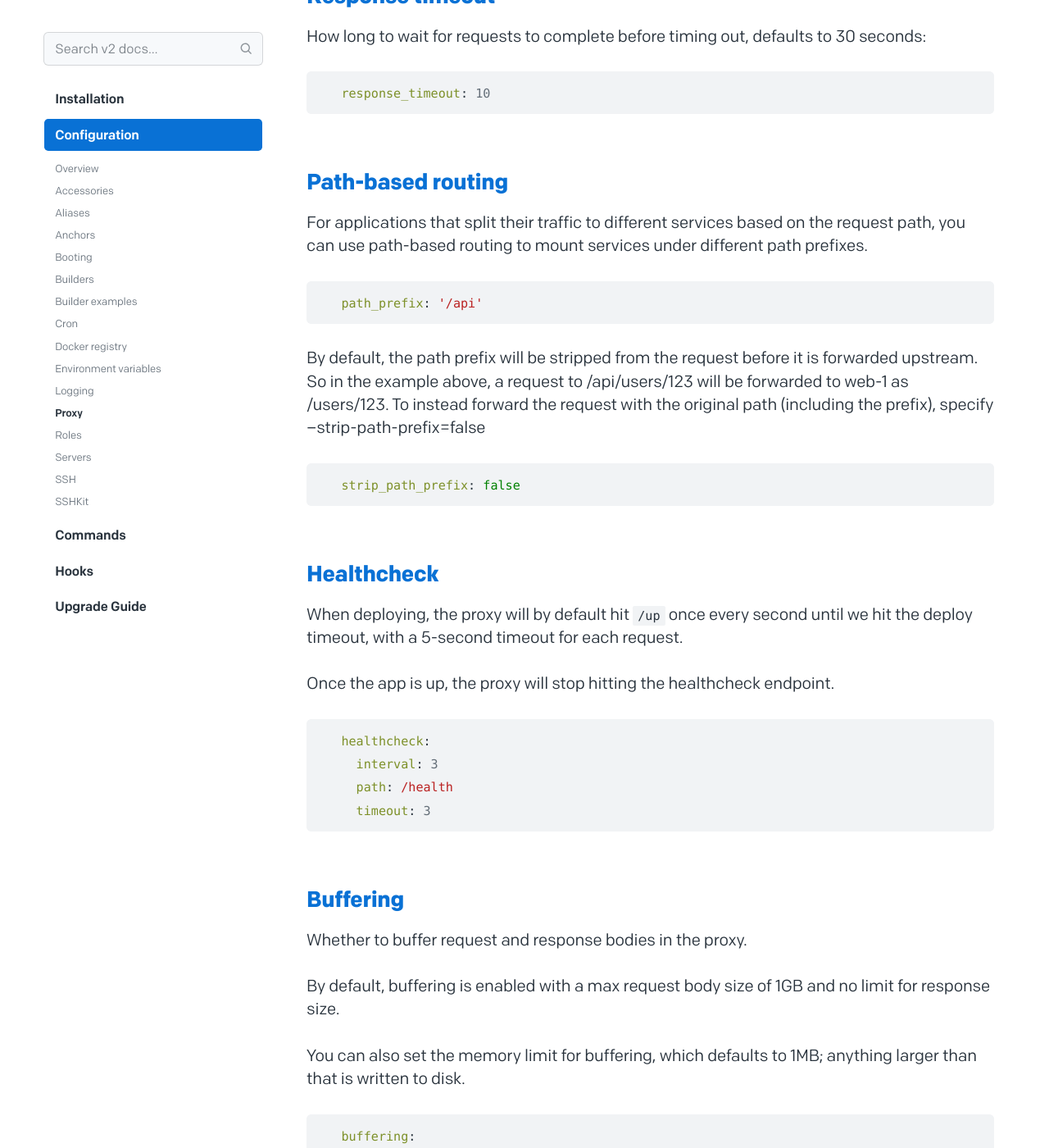
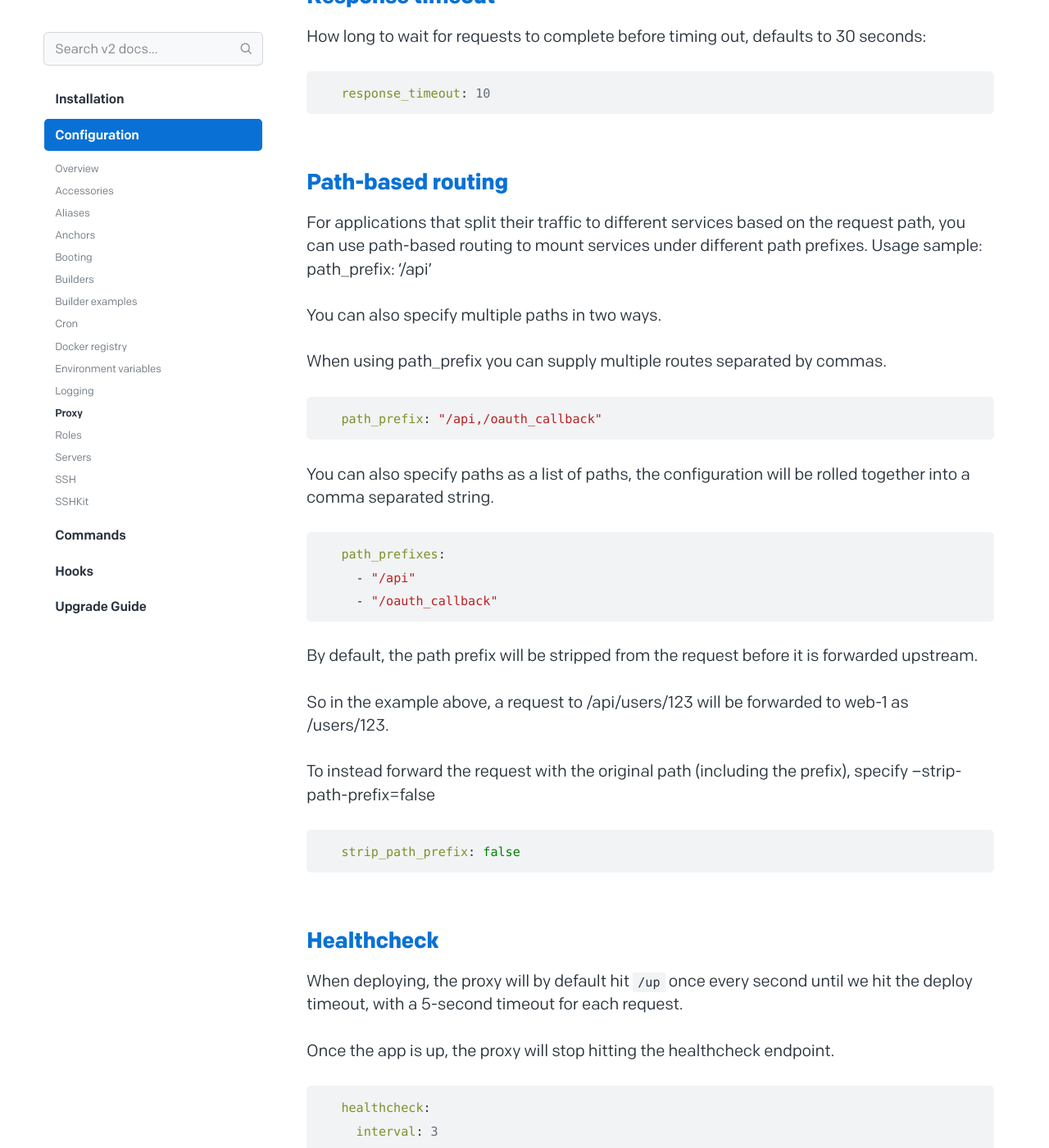
Before and after one commit to basecamp/kamal-site, a Jekyll site: the page built from docs/configuration/proxy.md, in a window 1280 px wide and 1400 px high, scrolled down 3233 px. Shown: the whole window at 82% size. Built offline with Jekyll 4.4.1, drawn with Linux system fonts in a browser that asks for light colours.

Commit message:
Doc updates for Kamal 2.8
Generated from main with `bin/docs`.

````diff
--- a/docs/configuration/proxy.md
+++ b/docs/configuration/proxy.md
@@ -120,13 +120,29 @@ How long to wait for requests to complete before timing out, defaults to 30 seco
 
 For applications that split their traffic to different services based on the request path,
 you can use path-based routing to mount services under different path prefixes.
+Usage sample: path_prefix: '/api'
+
+You can also specify multiple paths in two ways.
+
+When using path_prefix you can supply multiple routes separated by commas.
 
 ```yaml
-  path_prefix: '/api'
+  path_prefix: "/api,/oauth_callback"
+```
+
+You can also specify paths as a list of paths, the configuration will be
+rolled together into a comma separated string.
+
+```yaml
+  path_prefixes:
+    - "/api"
+    - "/oauth_callback"
 ```
 
 By default, the path prefix will be stripped from the request before it is forwarded upstream.
+
 So in the example above, a request to /api/users/123 will be forwarded to web-1 as /users/123.
+
 To instead forward the request with the original path (including the prefix),
 specify --strip-path-prefix=false
 
````
